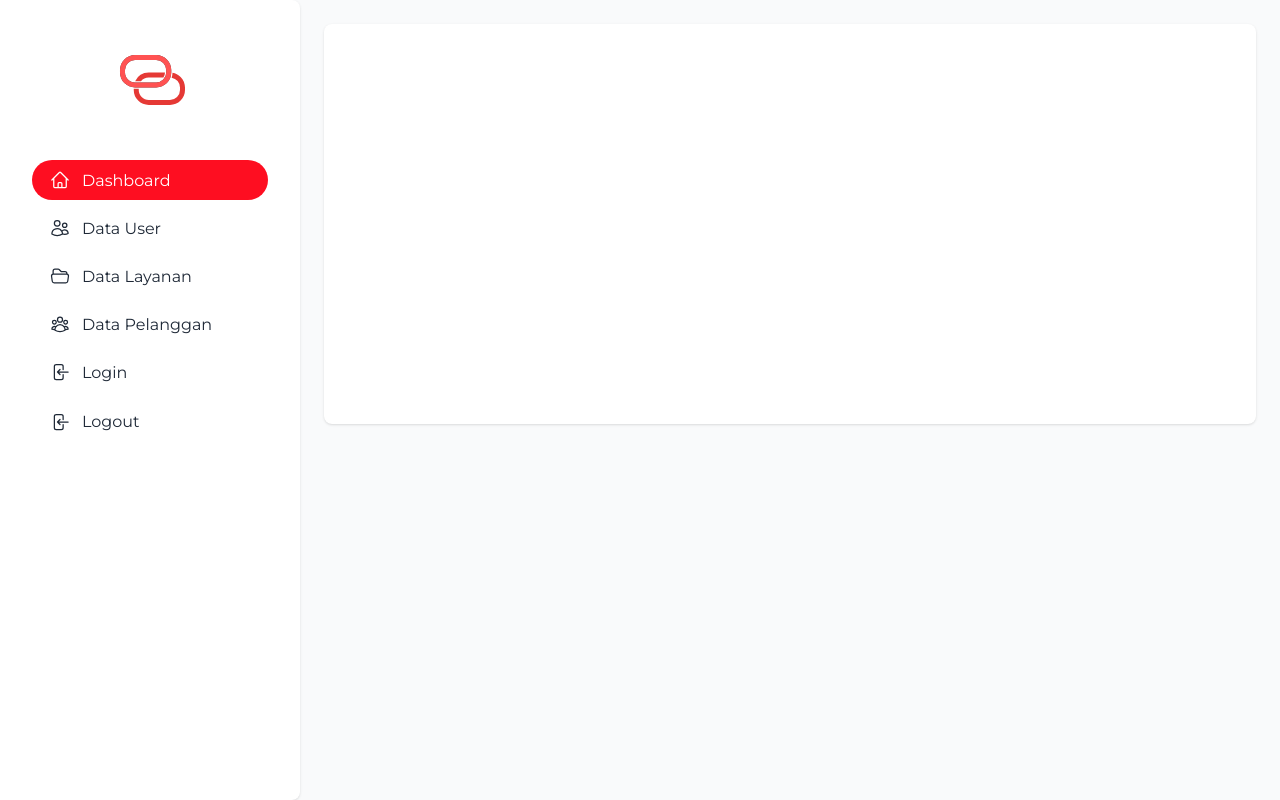
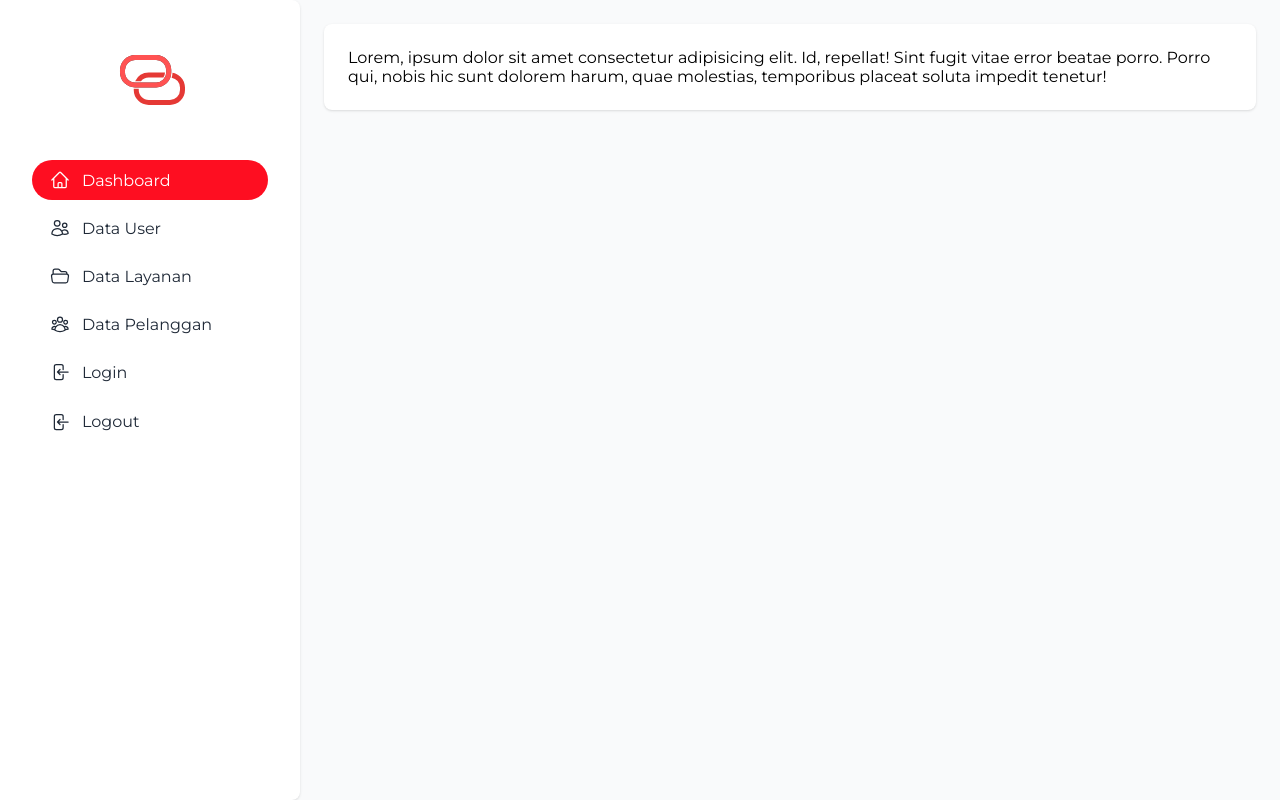
Before and after one commit to izzaalfiansyah/geoodp, a Nuxt app in the folder frontend/: page / in a window 1280 px wide. Built offline with nearby package versions, Linux system fonts and the light colour scheme.

Commit message:
make layouts

```diff
--- a/frontend/app.vue
+++ b/frontend/app.vue
@@ -1,7 +1,7 @@
 <template>
-  <div>
+  <NuxtLayout>
     <NuxtPage />
-  </div>
+  </NuxtLayout>
 </template>
 
 <style>
--- /dev/null
+++ b/frontend/layouts/auth.vue
@@ -0,0 +1,5 @@
+<template>
+  <div class="h-screen p-10 bg-gray50 flex items-center justify-center">
+    <NuxtPage />
+  </div>
+</template>
--- /dev/null
+++ b/frontend/layouts/default.vue
@@ -0,0 +1,68 @@
+<template>
+  <div class="bg-gray50 h-screen flex">
+    <div class="min-h-screen bg-white w300px rounded-r-lg shadow">
+      <div class="flex justify-center py10">
+        <Logo width="80px" height="80px" />
+      </div>
+      <div class="px8">
+        <ul class="list-none pl0">
+          <li class="mb2" v-for="menu in menus">
+            <NuxtLink :to="menu.path"
+              :class="`flex items-center p2.5 px4.5 decoration-none text-gray800 transition ${menu.path == '/' ? 'bg-primary text-white' : 'hover:text-primary'} rounded rounded-full`">
+              <Icon :type="menu.icon" class="mr3 w5 h5" />
+              <span>{{ menu.title }}</span>
+            </NuxtLink>
+          </li>
+          <li class="mb2">
+            <button type="button"
+              class="w-full bg-transparent border-none text-base cursor-pointer flex items-center p2.5 px4.5 decoration-none text-gray800 transition hover:text-primary rounded rounded-full">
+              <Icon type="logout" class="mr3 w5 h5" />
+              <span>Logout</span>
+            </button>
+          </li>
+        </ul>
+      </div>
+    </div>
+    <div class="flex-1">
+      <div class="p-6">
+        <NuxtPage />
+      </div>
+    </div>
+  </div>
+</template>
+
+<script setup lang="ts">
+import { type IconType } from "../components/Icon.vue";
+
+const menus: Array<{
+  path: string;
+  title: string;
+  icon: IconType;
+}> = [
+    {
+      path: '/',
+      title: 'Dashboard',
+      icon: 'home',
+    },
+    {
+      path: '/user',
+      title: 'Data User',
+      icon: 'users',
+    },
+    {
+      path: '/odp',
+      title: 'Data Layanan',
+      icon: 'folder-open',
+    },
+    {
+      path: '/pelanggan',
+      title: 'Data Pelanggan',
+      icon: 'user-group',
+    },
+    {
+      path: '/login',
+      title: 'Login',
+      icon: 'logout',
+    },
+  ];
+</script>
--- a/frontend/pages/index.vue
+++ b/frontend/pages/index.vue
@@ -1,70 +1,6 @@
 <template>
-  <div class="bg-gray50 h-screen flex">
-    <div class="min-h-screen bg-white w300px rounded-r-lg shadow">
-      <div class="flex justify-center py10">
-        <Logo width="80px" height="80px" />
-      </div>
-      <div class="px8">
-        <ul class="list-none pl0">
-          <li class="mb2" v-for="menu in menus">
-            <NuxtLink :to="menu.path"
-              :class="`flex items-center p2.5 px4.5 decoration-none text-gray800 transition ${menu.path == '/' ? 'bg-primary text-white' : 'hover:text-primary'} rounded rounded-full`">
-              <Icon :type="menu.icon" class="mr3 w5 h5" />
-              <span>{{ menu.title }}</span>
-            </NuxtLink>
-          </li>
-          <li class="mb2">
-            <button type="button"
-              class="w-full bg-transparent border-none text-base cursor-pointer flex items-center p2.5 px4.5 decoration-none text-gray800 transition hover:text-primary rounded rounded-full">
-              <Icon type="logout" class="mr3 w5 h5" />
-              <span>Logout</span>
-            </button>
-          </li>
-        </ul>
-      </div>
-    </div>
-    <div class="flex-1">
-      <div class="p-6">
-        <div class="bg-white rounded-lg shadow h-400px">
-
-        </div>
-      </div>
-    </div>
+  <div class="bg-white rounded-lg shadow p6">
+    Lorem, ipsum dolor sit amet consectetur adipisicing elit. Id, repellat! Sint fugit vitae error beatae porro. Porro
+    qui, nobis hic sunt dolorem harum, quae molestias, temporibus placeat soluta impedit tenetur!
   </div>
 </template>
-
-<script setup lang="ts">
-import type { IconType } from '~/components/Icon.vue';
-
-const menus: Array<{
-  path: string;
-  title: string;
-  icon: IconType;
-}> = [
-    {
-      path: '/',
-      title: 'Dashboard',
-      icon: 'home',
-    },
-    {
-      path: '/user',
-      title: 'Data User',
-      icon: 'users',
-    },
-    {
-      path: '/odp',
-      title: 'Data Layanan',
-      icon: 'folder-open',
-    },
-    {
-      path: '/pelanggan',
-      title: 'Data Pelanggan',
-      icon: 'user-group',
-    },
-    {
-      path: '/login',
-      title: 'Login',
-      icon: 'logout',
-    },
-  ];
-</script>
--- a/frontend/pages/login.vue
+++ b/frontend/pages/login.vue
@@ -1,5 +1,4 @@
 <template>
-  <div class="h-screen p-10 bg-primary flex items-center justify-center">
   <div class="bg-white rounded-lg p-10 max-w-400px shadow w-full">
     <div class="mb-8 flex justify-center">
       <Logo width="70px" height="70px" />
@@ -17,19 +16,15 @@
       <button class="w-full cursor-pointer uppercase rounded h-10 bg-primary text-white border-none">Login</button>
     </div>
   </div>
-  </div>
 </template>
 
-<style scoped>
-.bg-login {
-  background: url('https://images.unsplash.com/photo-1595757816291-ab4c1cba0fc2?q=80&w=1374&auto=format&fit=crop&ixlib=rb-4.0.3&ixid=M3wxMjA3fDB8MHxwaG90by1wYWdlfHx8fGVufDB8fHx8fA%3D%3D');
-}
-</style>
+<script lang="ts" setup>
+definePageMeta({
+  layout: 'auth',
+});
 
-<script lang="ts" setup>
 const req = reactive<{
   username?: string;
   password?: string;
-}>({})
-
+}>({});
 </script>
```
Lines whose indentation alone changed are shown as unchanged.
